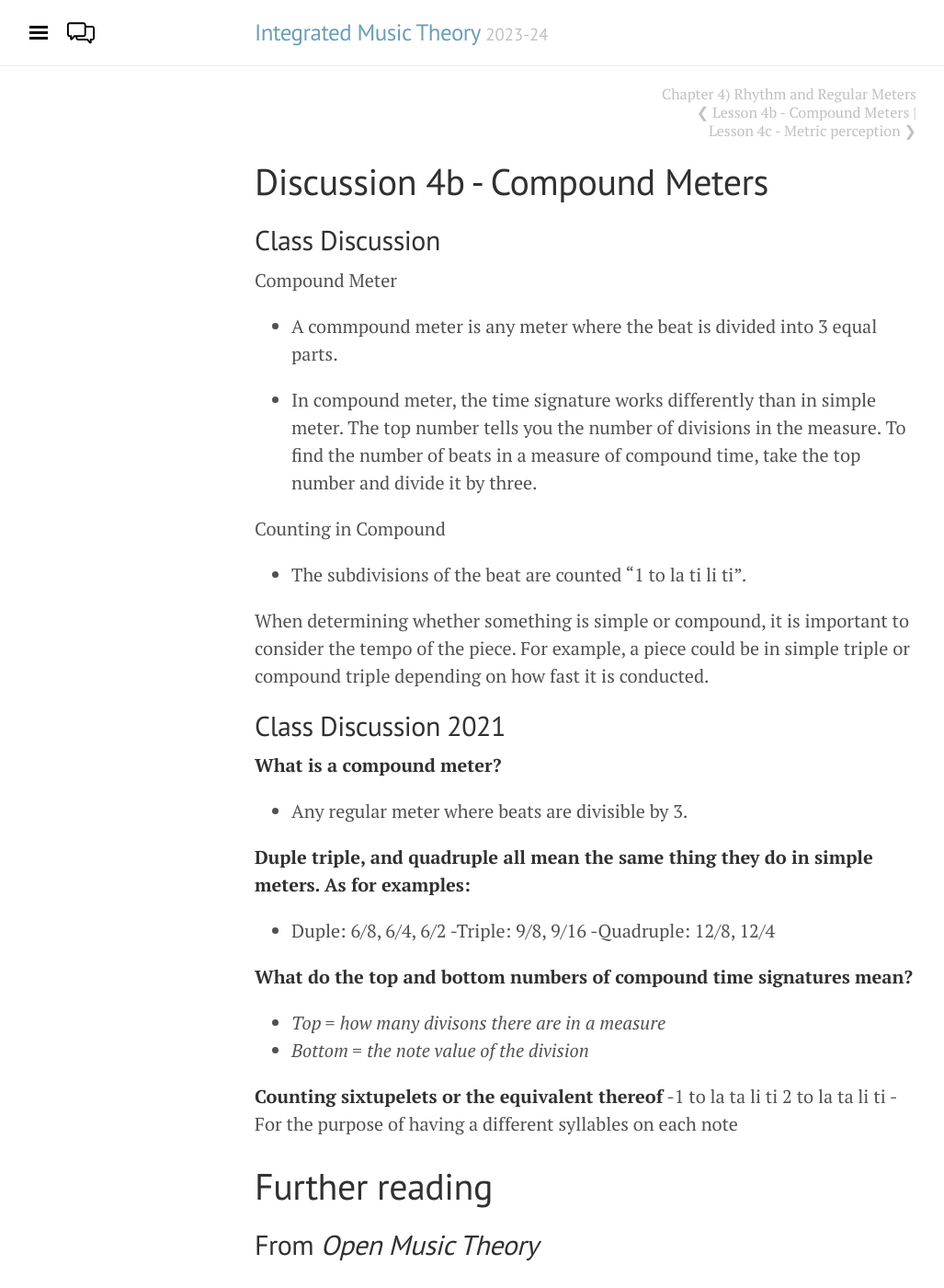
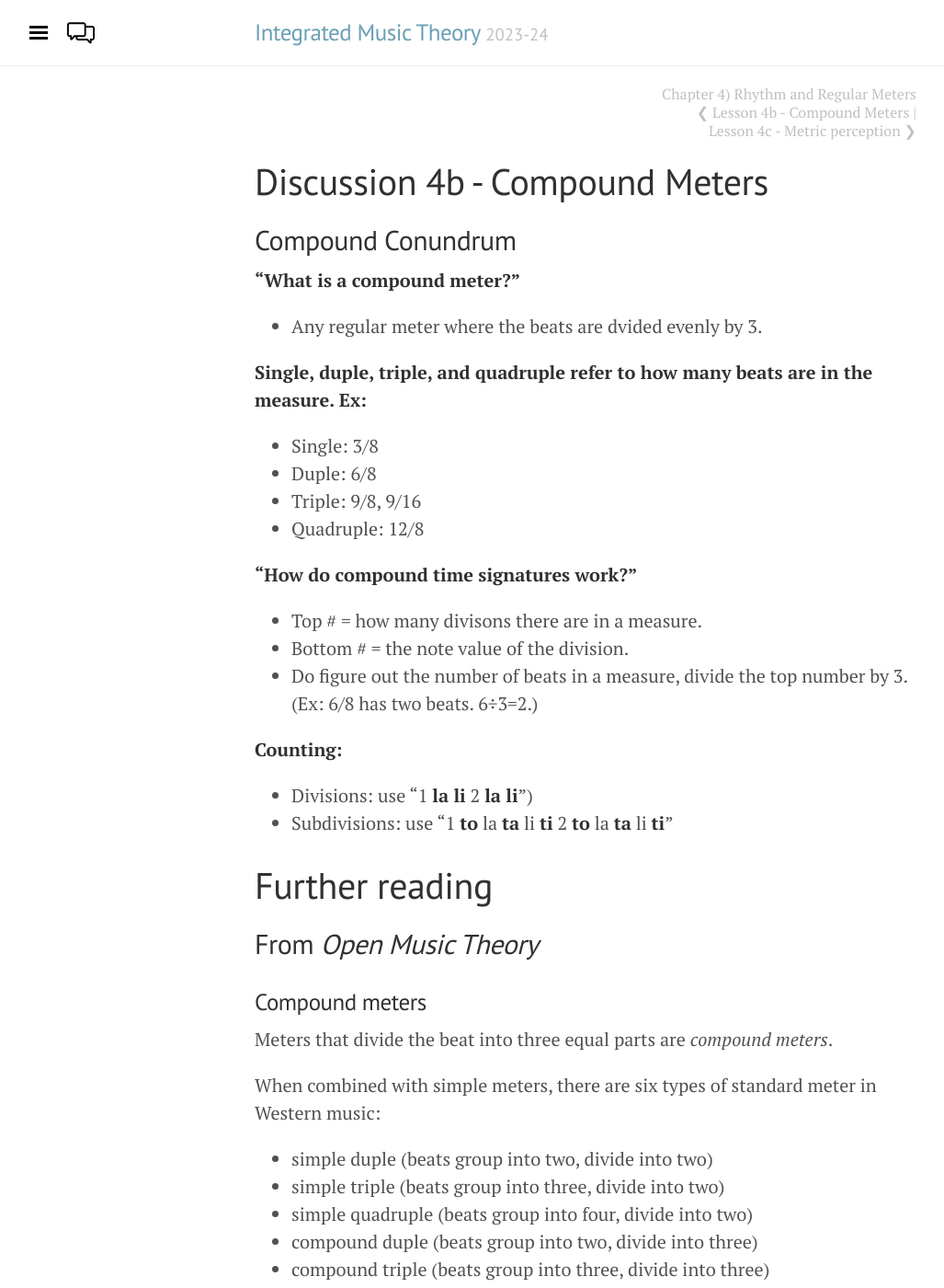
Before and after one commit to intmus/inttheory, a Jekyll site: the page built from _04-intro-rhythm/b2-compoundmeter.md, in a window 1280 px wide and 1400 px high. Shown: the whole window at 92% size, without its empty margins (3-1030 px from the left). Built offline with Jekyll 4.4.1, drawn with Linux system fonts in a browser that asks for light colours.

Commit message:
Completed overhaul

```diff
--- a/_04-intro-rhythm/b2-compoundmeter.md
+++ b/_04-intro-rhythm/b2-compoundmeter.md
@@ -3,37 +3,25 @@ layout: chapter
 title: Discussion 4b - Compound Meters
 ---
 
-## Class Discussion
+## Compound Conundrum
 
-Compound Meter
+**"What is a compound meter?"**
+- Any regular meter where the beats are dvided evenly by 3.
 
-- A commpound meter is any meter where the beat is divided into 3 equal parts.
+**Single, duple, triple, and quadruple refer to how many beats are in the measure. Ex:**
+- Single: 3/8
+- Duple: 6/8
+- Triple: 9/8, 9/16
+- Quadruple: 12/8
 
-- In compound meter, the time signature works differently than in simple meter. The top number tells you the number of divisions in the measure. To find the number of beats in a measure of compound time, take the top number and divide it by three.
+**"How do compound time signatures work?"**
+- Top # = how many divisons there are in a measure.
+- Bottom # = the note value of the division.
+- Do figure out the number of beats in a measure, divide the top number by 3. (Ex: 6/8 has two beats. 6÷3=2.)
 
-Counting in Compound
-
-- The subdivisions of the beat are counted "1 to la ti li ti".
-
-When determining whether something is simple or compound, it is important to consider the tempo of the piece. For example, a piece could be in simple triple or compound triple depending on how fast it is conducted.
-
-## Class Discussion 2021
-
-**What is a compound meter?**
-- Any regular meter where beats are divisible by 3.
-
-**Duple triple, and quadruple all mean the same thing they do in simple meters. As for examples:**
-- Duple: 6/8, 6/4, 6/2
--Triple: 9/8, 9/16
--Quadruple: 12/8, 12/4
-
-**What do the top and bottom numbers of compound time signatures mean?**
-- *Top = how many divisons there are in a measure*
-- *Bottom = the note value of the division*
-
-**Counting sixtupelets or the equivalent thereof**
--1 to la ta li ti 2 to la ta li ti
--For the purpose of having a different syllables on each note
+**Counting:**
+- Divisions: use "1 **la li** 2 **la li**")
+- Subdivisions: use "1 **to** la **ta** li **ti** 2 **to** la **ta** li **ti**"
 
 # Further reading
 
```
